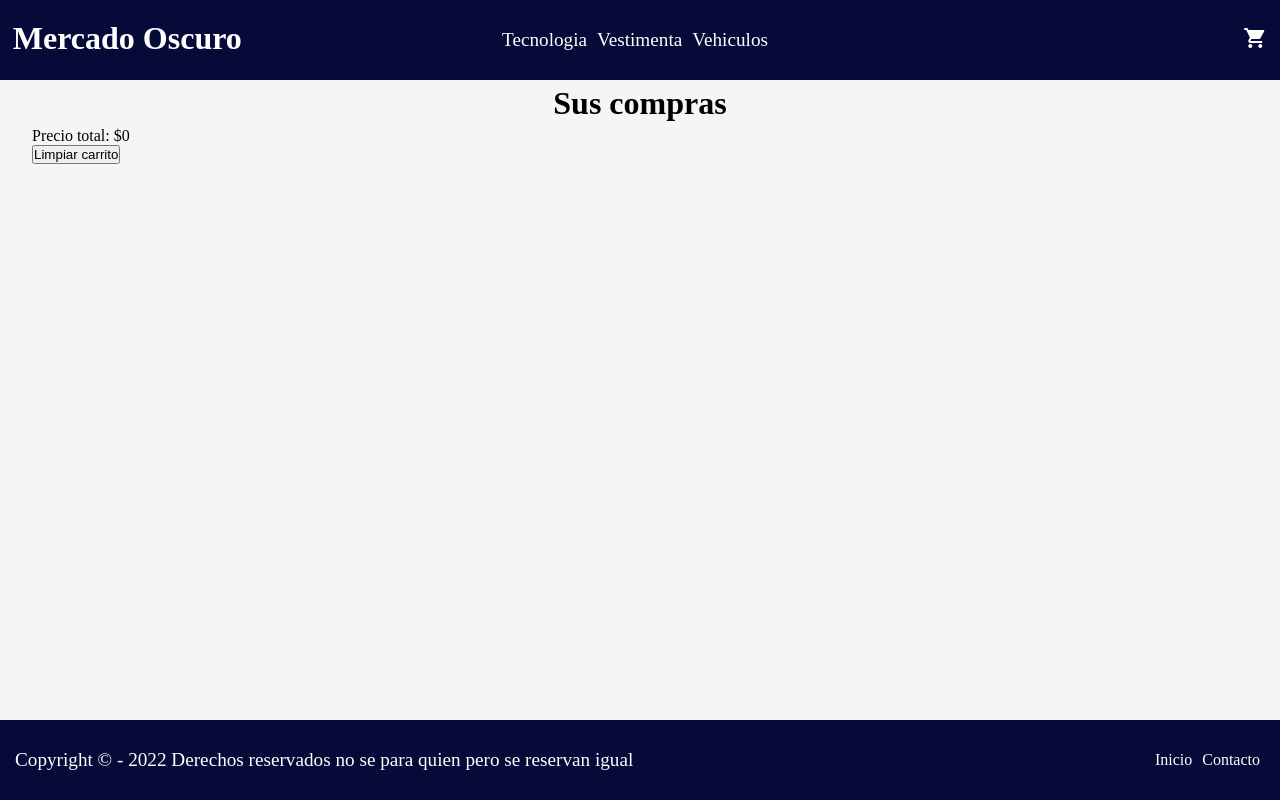
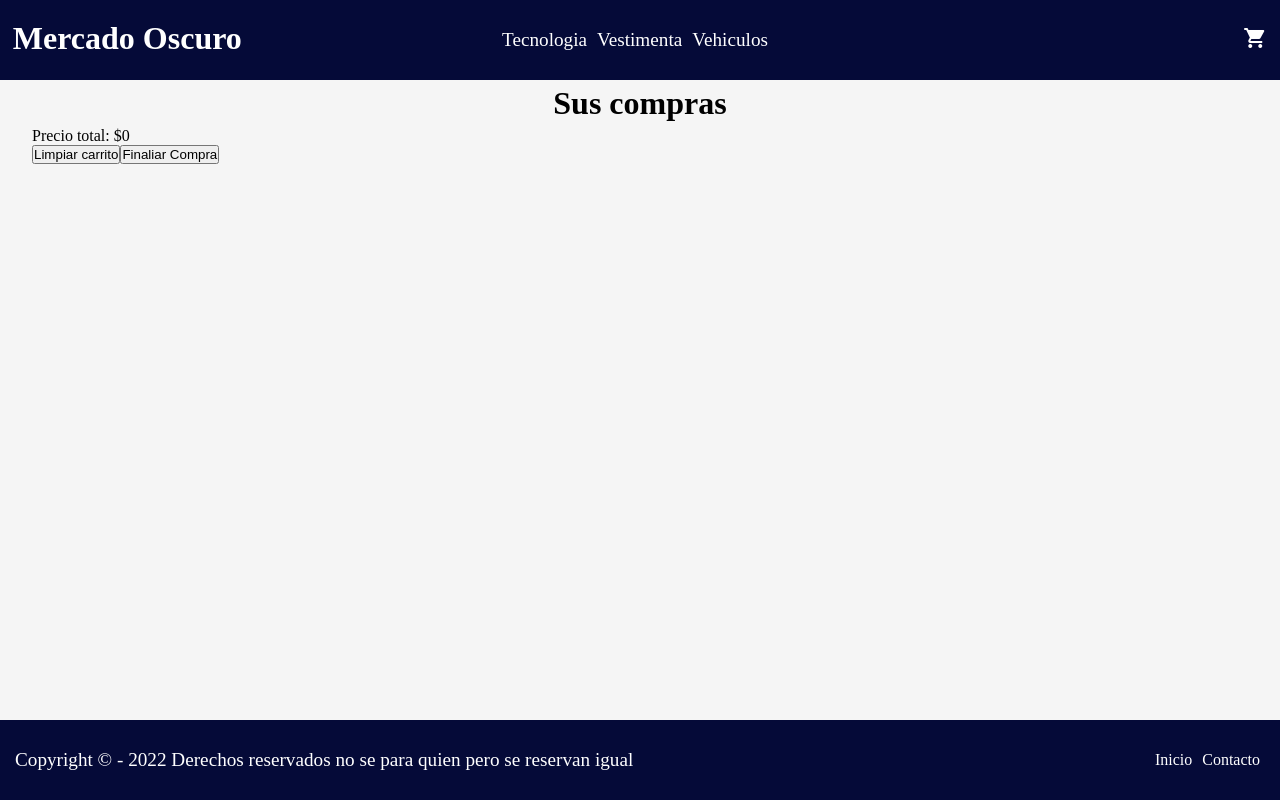
Before and after one commit to EzequielSB1/ecommerce-salinas, a React (Create React App) app: page /cart in a window 1280 px wide. Built offline with nearby package versions, Linux system fonts and the light colour scheme.

Commit message:
desafio firebase completo

```diff
--- a/src/components/Cart.js
+++ b/src/components/Cart.js
@@ -1,12 +1,41 @@
-import React from 'react'
+import React, { useState } from 'react'
 import { useContext } from 'react'
 import { cartContext } from './CartContext'
 import { Link } from 'react-router-dom'
 import { db } from './firebase'
+import { addDoc, collection } from 'firebase/firestore'
 
 const Cart = () => {
 
+  const [idCompra, setIdCompra] = useState("")
+
   const { cart, clearCart, removeItem, carritoVacio, cantidadTotal, cantidadProducto } = useContext(cartContext)
+
+  const finalizarCompra = () => {
+
+    const ordenesCollection = collection( db, "ordenes")
+
+    const orden = {
+      buyer : {
+        name : "pedro",
+        phone : "25368745",
+        email : "trucho@test.com"
+      },
+      items : cart,
+      date : "",
+      total : 10000
+    }
+
+    const consulta = addDoc(ordenesCollection, orden)
+
+    consulta.then((resultado) => {
+      setIdCompra(resultado.id)
+    })
+    consulta.catch((error) => {
+      console.log(error)
+    })
+
+  }
 
   return (
     <div className='cartView'>
@@ -36,6 +65,8 @@ const Cart = () => {
       </ul>
       <p>Precio total: ${cantidadTotal}</p>
       <button onClick={clearCart}>Limpiar carrito</button>
+      <button onClick={finalizarCompra}>Finaliar Compra</button>
+      {idCompra && <h3>compra guardada, su codigo de compra es: {idCompra}</h3>}
     </div>
   )
 }
--- a/src/components/ItemDetailContainer.js
+++ b/src/components/ItemDetailContainer.js
@@ -15,7 +15,7 @@ const ItemDetailContainer = () => {
 
     useEffect(() => {
 
-
+      setCargando(true)
 
       const productosCollection = collection( db, "productos" )
       const resultadoDelDoc = doc(productosCollection, id)
```
